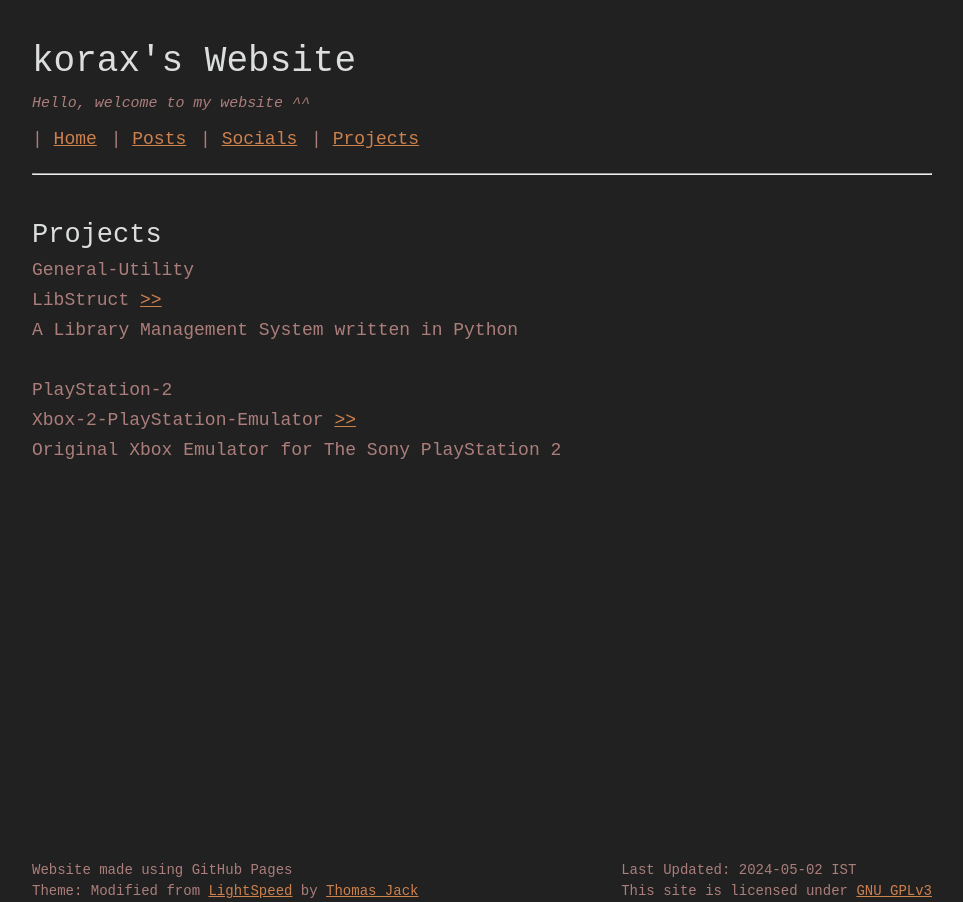
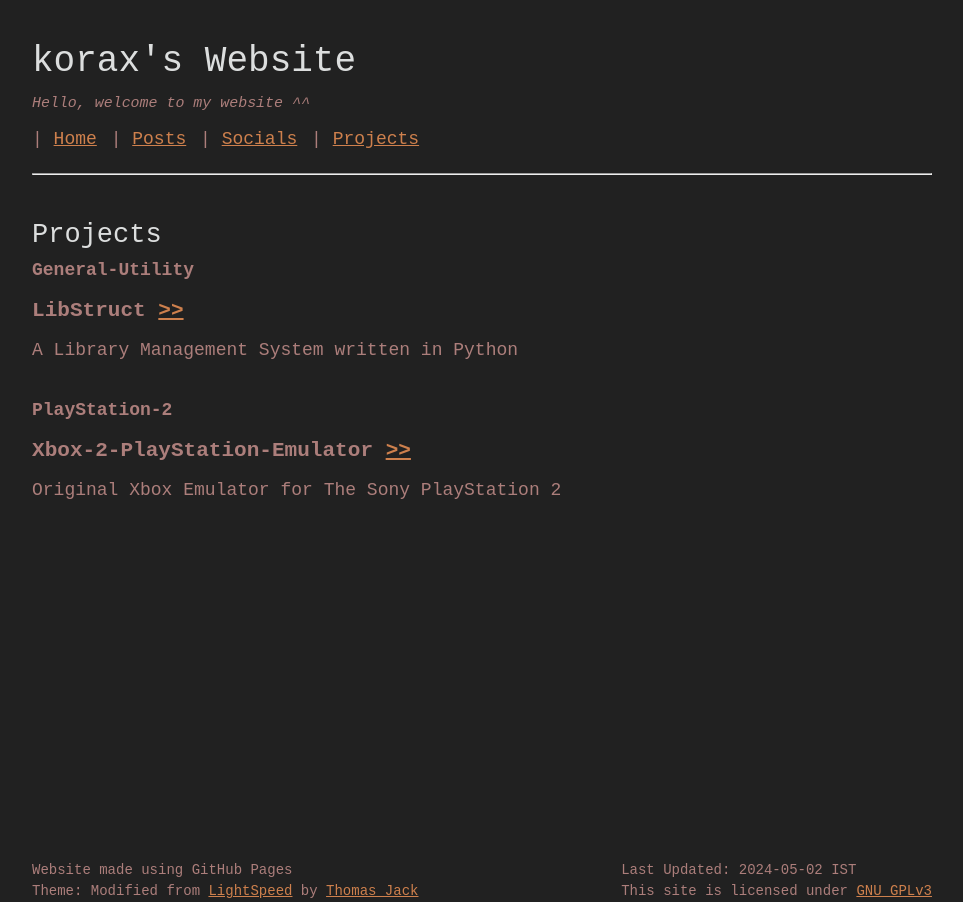
Before and after one commit to koraxial/koraxial.github.io, a Jekyll site: the page built from projects/index.html, in a window 1280 px wide. Shown: the whole page, without its empty margins (158-1121 px from the left). Built offline with Jekyll 4.4.1, drawn with Linux system fonts in a browser that asks for light colours.

Commit message:
Update index.html

```diff
--- a/projects/index.html
+++ b/projects/index.html
@@ -5,8 +5,8 @@ title: Projects
 
 <h2>Projects</h2>
 {% for item in site.data.projects %}
-     <p>{{ item.target }}</p>
-    <span class="project-item">{{ item.name }} <a href="{{ item.link }}" target="_blank">&gt;&gt;</a></span>
+     <h4><p>{{ item.target }}</p></h4>
+    <h3><span class="project-item">{{ item.name }} <a href="{{ item.link }}" target="_blank">&gt;&gt;</a></span></h3>
     <p>{{ item.description }}</p>
     <br>
 {% endfor %}
```
